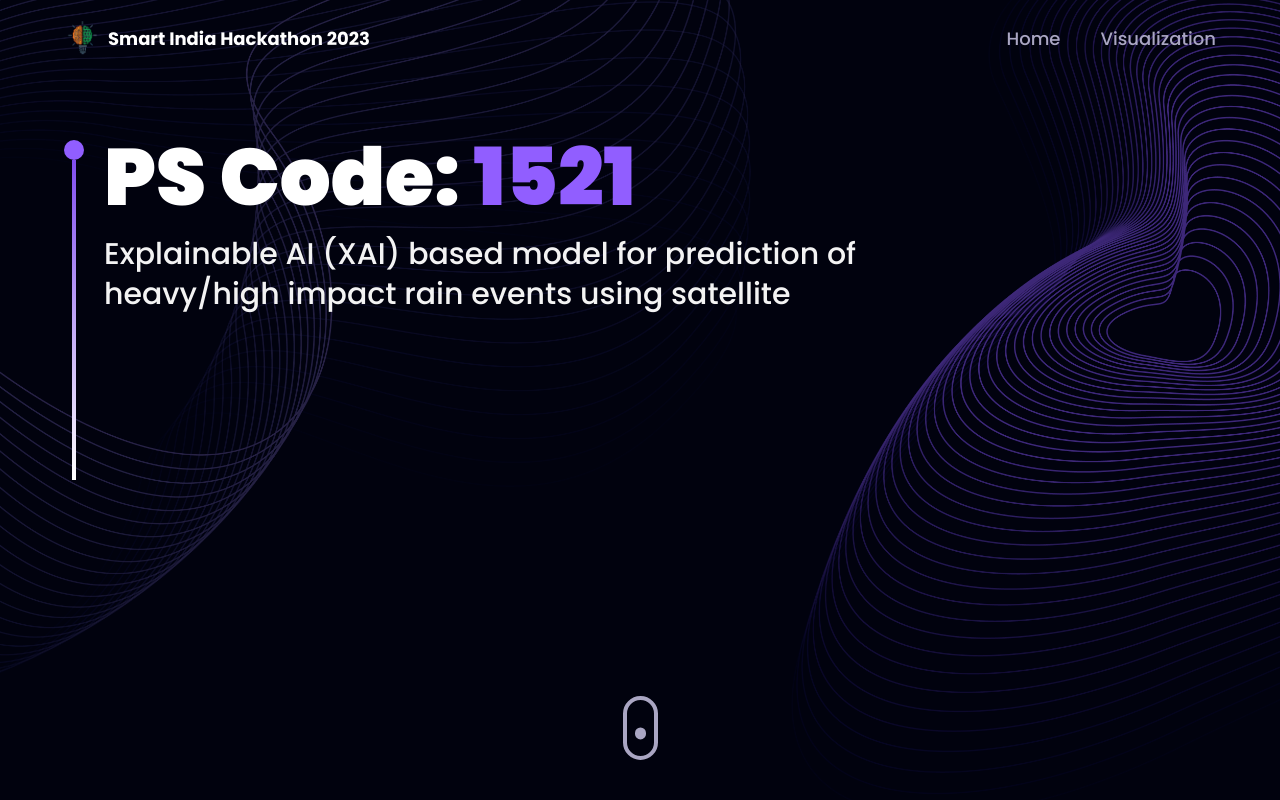
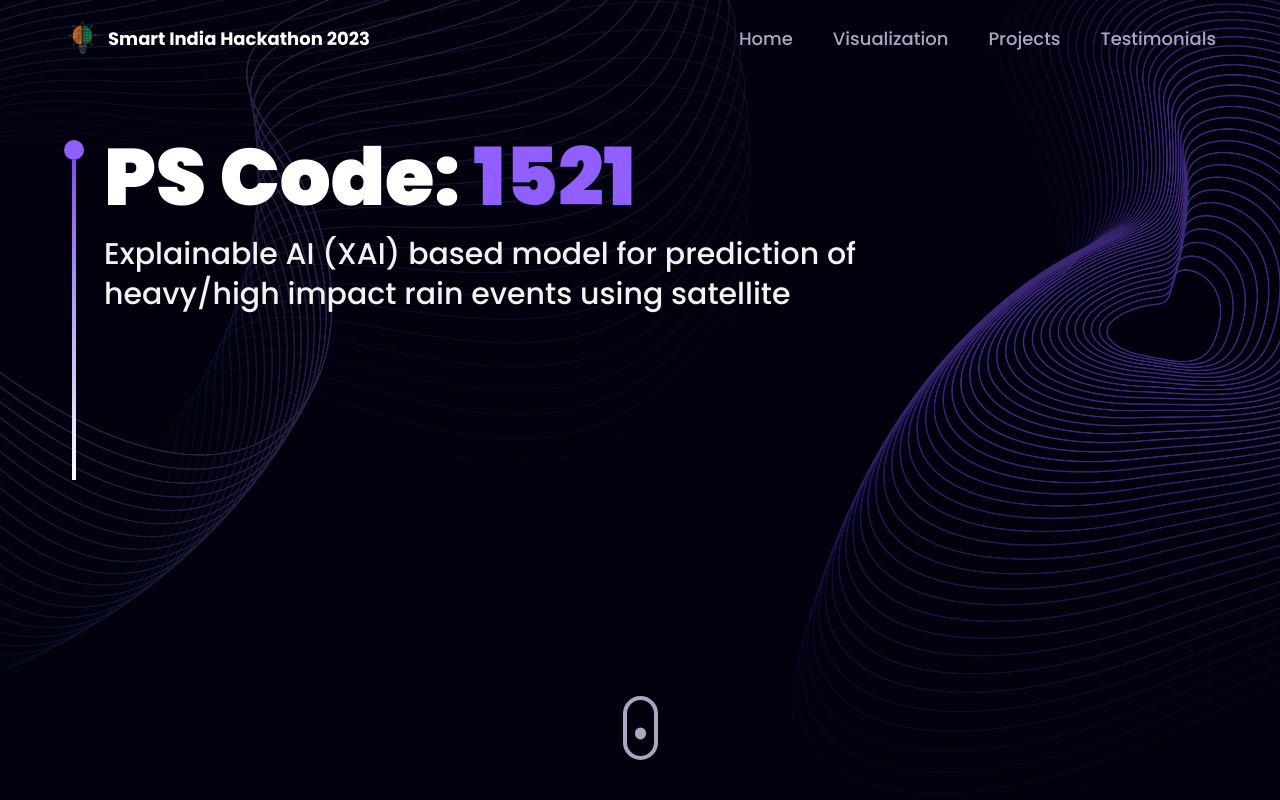
Before and after one commit to vaaghu/SIH, a React (Vite) app: page / in a window 1280 px wide. Built offline with nearby package versions, Linux system fonts and the light colour scheme.

Commit message:
minor style changes

```diff
--- a/src/components/Experience.jsx
+++ b/src/components/Experience.jsx
@@ -64,7 +64,7 @@ const ImageCard = ({id,icon, name}) => {
         >
       <div className="flex flex-col m-10">
         <img src={icon} className="rounded-[20px] min-h-[280px] h-[280px]"/>
-        <p className=" text-#FFAC1C text-[18px] font-bold cursor-pointer text-center">{name}</p>
+        <p className=" text-#FFAC1C text-[18px] font-bold cursor-pointer text-center my-5" >{name}</p>
       </div>
     </Link>)
 }
--- a/src/components/Feedbacks.jsx
+++ b/src/components/Feedbacks.jsx
@@ -42,7 +42,7 @@ const Feedbacks = () => {
           <h2 className={styles.sectionHeadText}>Testimonials.</h2>
         </motion.div>
       </div>
-      <div className={`${styles.paddingX} -mt-20 pb-14 flex flex-wrap gap-7`}>
+      <div className={`${styles.paddingX} -mt-20 pb-14 flex flex-wrap gap-7 justify-center`}>
         {testimonials.map((testimonial, index) => (
           <FeedbackCard key={testimonial.name} index={index} {...testimonial} />
         ))}
@@ -51,4 +51,4 @@ const Feedbacks = () => {
   );
 };
 
-export default Feedbacks;
+export default SectionWrapper(Feedbacks, "feedback");
--- a/src/components/Hero.jsx
+++ b/src/components/Hero.jsx
@@ -7,7 +7,7 @@ const Hero = () => {
   return (
     <section className={`relative w-full h-screen mx-auto`}>
       <div
-        className={`absolute inset-0 top-[120px] max-w-7xl mx-auto ${styles.paddingX} flex flex-row items-start gap-5`}
+        className={`absolute inset-0 top-[120px] max-w-8xl mx-auto ${styles.paddingX} flex flex-row items-start gap-5`}
       >
         <div className="flex flex-col justify-center items-center mt-5">
           <div className="w-5 h-5 rounded-full bg-[#915EFF]" />
--- a/src/components/Navbar.jsx
+++ b/src/components/Navbar.jsx
@@ -54,7 +54,7 @@ const Navbar = () => {
         scrolled ? "bg-primary" : "bg-transparent"
       }`}
     >
-      <div className="w-full flex justify-between items-center max-w-7xl mx-auto">
+      <div className="w-full flex justify-between items-center max-w-8xl mx-auto">
         <Link
           to="/"
           className="flex items-center gap-2"
--- a/src/components/Works.jsx
+++ b/src/components/Works.jsx
@@ -86,4 +86,4 @@ const Works = () => {
   );
 };
 
-export default SectionWrapper(Works, "");
+export default SectionWrapper(Works, "project");
--- a/src/constants/index.js
+++ b/src/constants/index.js
@@ -35,6 +35,14 @@ export const navLinks = [
   {
     id: "work",
     title: "Visualization",
+  },
+  {
+    id: "project",
+    title: "Projects",
+  },
+  {
+    id: "feedback",
+    title: "Testimonials",
   },
   // {
   //   id: "contact",
--- a/src/hoc/SectionWrapper.jsx
+++ b/src/hoc/SectionWrapper.jsx
@@ -11,7 +11,7 @@ const StarWrapper = (Component, idName) =>
         initial='hidden'
         whileInView='show'
         viewport={{ once: true, amount: 0.25 }}
-        className={`${styles.padding} max-w-7xl mx-auto relative z-0`}
+        className={`${styles.padding} max-w-8xl mx-auto relative z-0`}
         id={idName}
       >
         <span className='hash-span'>
```
